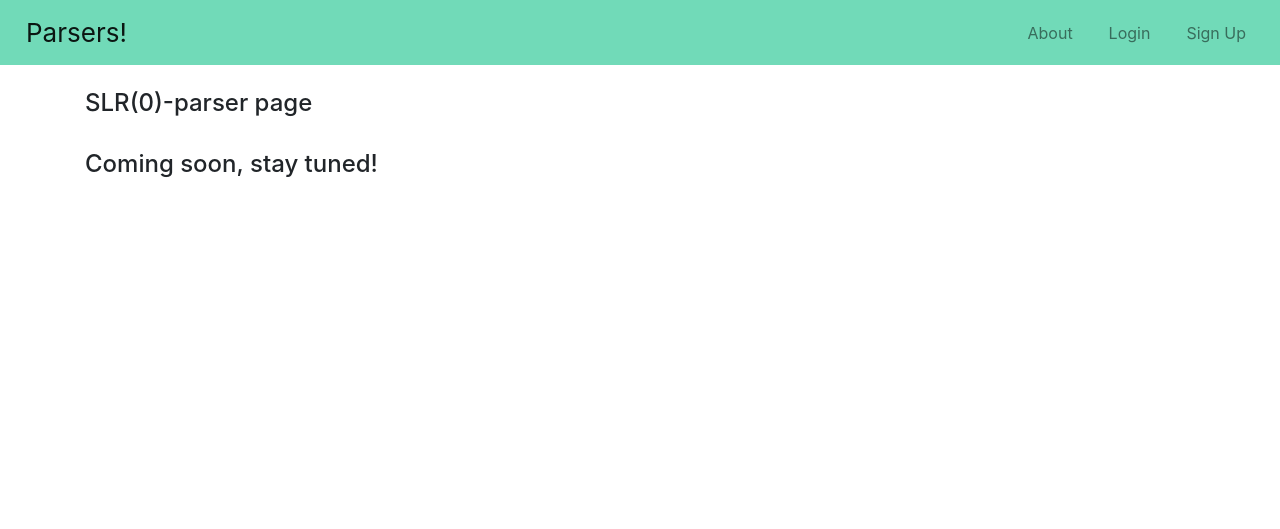
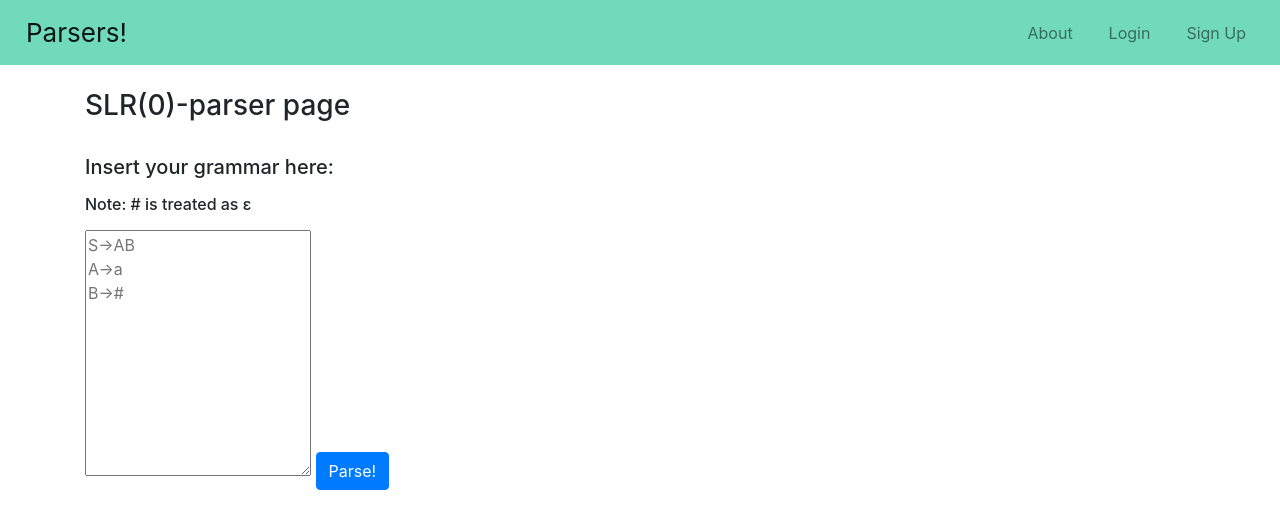
Before and after one commit to heavenblade/parser_site, a Django app: page /slr0-parser/ in a window 1280 px wide. Shown: the top 529 px of the page. Run offline with Django 3.2, Linux system fonts and the light colour scheme; some libraries are stand-ins or nearby versions.

Commit message:
Now every page (maybe) works as intended

```diff
--- a/main/templates/main/lr0_parser_page.html
+++ b/main/templates/main/lr0_parser_page.html
@@ -10,7 +10,7 @@
             <form method="POST">
                 {% csrf_token %}
                 {{ form }}
-                <button type="submit" class="btn btn-primary" onclick="window.location.href='/lr0-parser/parsing-grammar-<grammar_id>'" id="lr0_parse_button">Parse!</button>
+                <button type="submit" class="btn btn-primary btn-parser-page" id="lr0_parse_button">Parse!</button>
             </form>
         </div>
     </div>
--- a/main/templates/main/slr0_parser_page.html
+++ b/main/templates/main/slr0_parser_page.html
@@ -1,7 +1,17 @@
 {% extends "main/home.html" %}
 
 {% block content %}
-    <h4>SLR(0)-parser page</h4>
+    <h3>SLR(0)-parser page</h3>
     <br>
-    <h4>Coming soon, stay tuned!</h4>
+    <div id="slr0_content_container">
+        <h5 id="grammar_subtitle"><p>Insert your grammar here:</p></h5>
+        <h6><p>Note: # is treated as &epsilon;</p></h6>
+        <div>
+            <form method="POST">
+                {% csrf_token %}
+                {{ form }}
+                <button type="submit" class="btn btn-primary btn-parser-page" id="slr0_parse_button">Parse!</button>
+            </form>
+        </div>
+    </div>
 {% endblock %}
--- a/main/templates/main/user_page.html
+++ b/main/templates/main/user_page.html
@@ -11,7 +11,8 @@
         <h2 id="user_page_title">{{user.username}} page</h2>
     </div>
     <br>
-    <h4>Coming soon, stay tuned!</h4>
+    <p><h4>List of submitted grammars</h4></p>
+    <br>
     <table class="table table-bordered" style="width: 80%">
         <tr>
             <th>Grammar productions</th>
@@ -34,7 +35,7 @@
                     <td style="text-align: center;">LL(1)</td>
                 {% endif %}
                 <td>{{ element.grammar_timestamp }}</td>
-                <td><input class="btn btn-primary btn-user-page" value="Parsing table" onclick="window.location.href='/{{element.grammar_used_parser}}-parser/parsing-grammar-{{element.id}}'"/></td>
+                <td><input class="btn btn-primary btn-user-page" value="Parsing table" onclick="window.location.href='/{{element.grammar_used_parser}}-parser/parsing-grammar-{{element.id}}/'"/></td>
             </tr>
         {% endfor %}
 {% endblock %}
--- a/main/urls.py
+++ b/main/urls.py
@@ -14,7 +14,11 @@ urlpatterns = [
     path("lr0-parser/", views.lr0_parser, name = "lr0-parser"),
     path("lr0-parser/parsing-grammar-<grammar_id>/", views.dyn_grammar_parsing, name = "lr0-grammar-parsing"),
     path("slr0-parser/", views.slr0_parser, name = "slr0-parser"),
+    path("slr0-parser/parsing-grammar-<grammar_id>/", views.dyn_grammar_parsing, name = "slr0-grammar-parsing"),
     path("lr1-parser/", views.lr1_parser, name = "lr1-parser"),
+    path("lr1-parser/parsing-grammar-<grammar_id>/", views.dyn_grammar_parsing, name = "lr1-grammar-parsing"),
     path("lalr1-parser/", views.lalr1_parser, name = "lalr1-parser"),
-    path("ll1-parser/", views.ll1_parser, name = "ll1-parser")
+    path("lalr1-parser/parsing-grammar-<grammar_id>/", views.dyn_grammar_parsing, name = "lalr1-grammar-parsing"),
+    path("ll1-parser/", views.ll1_parser, name = "ll1-parser"),
+    path("ll1-parser/parsing-grammar-<grammar_id>/", views.dyn_grammar_parsing, name = "ll1-grammar-parsing"),
 ]
--- a/main/views.py
+++ b/main/views.py
@@ -70,23 +70,93 @@ def lr0_parser(request):
             if not (Grammar.objects.filter(grammar_productions = lr0_form.cleaned_data['grammar_productions'], grammar_used_parser = 'lr0').exists()):
                 grammar = lr0_form.save()
             else:
+                grammar = Grammar.objects.get(grammar_productions = lr0_form.cleaned_data['grammar_productions'], grammar_used_parser = 'lr0')
                 print("Grammar already exists") ### Return that grammar which is already saved in database (maybe with the same method as the check above)
+            return(redirect('/lr0-parser/parsing-grammar-' + str(grammar.id)))
         else:
             messages.error(request, f"Please insert a grammar")
     return(render(request = request, template_name = "main/lr0_parser_page.html", context = {"form": lr0_form, "grammar": grammar}))
 
+def slr0_parser(request):
+    slr0_form = MyGrammarInsertForm()
+    grammar = None
+    if (request.method == "POST"):
+        slr0_form = MyGrammarInsertForm(request.POST)
+        if (slr0_form.is_valid()):
+            slr0_form.cleaned_data['grammar_used_parser'] = 'slr0'
+            slr0_form.cleaned_data['grammar_parsing_table_entries'] = ''
+            slr0_form.cleaned_data['grammar_user_submitter'] = request.user
+            slr0_form.cleaned_data['grammar_timestamp'] = timezone.now()
+            if not (Grammar.objects.filter(grammar_productions = slr0_form.cleaned_data['grammar_productions'], grammar_used_parser = 'slr0').exists()):
+                grammar = slr0_form.save()
+            else:
+                grammar = Grammar.objects.get(grammar_productions = slr0_form.cleaned_data['grammar_productions'], grammar_used_parser = 'slr0')
+                print("Grammar already exists") ### Return that grammar which is already saved in database (maybe with the same method as the check above)
+            return(redirect('/slr0-parser/parsing-grammar-' + str(grammar.id)))
+        else:
+            messages.error(request, f"Please insert a grammar")
+    return(render(request = request, template_name = "main/slr0_parser_page.html", context = {"form": slr0_form, "grammar": grammar}))
+
+def lr1_parser(request):
+    lr1_form = MyGrammarInsertForm()
+    grammar = None
+    if (request.method == "POST"):
+        lr1_form = MyGrammarInsertForm(request.POST)
+        if (lr1_form.is_valid()):
+            lr1_form.cleaned_data['grammar_used_parser'] = 'lr1'
+            lr1_form.cleaned_data['grammar_parsing_table_entries'] = ''
+            lr1_form.cleaned_data['grammar_user_submitter'] = request.user
+            lr1_form.cleaned_data['grammar_timestamp'] = timezone.now()
+            if not (Grammar.objects.filter(grammar_productions = lr1_form.cleaned_data['grammar_productions'], grammar_used_parser = 'lr1').exists()):
+                grammar = lr1_form.save()
+            else:
+                grammar = Grammar.objects.get(grammar_productions = lr1_form.cleaned_data['grammar_productions'], grammar_used_parser = 'lr1')
+                print("Grammar already exists") ### Return that grammar which is already saved in database (maybe with the same method as the check above)
+            return(redirect('/lr1-parser/parsing-grammar-' + str(grammar.id)))
+        else:
+            messages.error(request, f"Please insert a grammar")
+    return(render(request = request, template_name = "main/lr1_parser_page.html", context = {"form": lr1_form, "grammar": grammar}))
+
+def lalr1_parser(request):
+    lalr1_form = MyGrammarInsertForm()
+    grammar = None
+    if (request.method == "POST"):
+        lalr1_form = MyGrammarInsertForm(request.POST)
+        if (lalr1_form.is_valid()):
+            lalr1_form.cleaned_data['grammar_used_parser'] = 'lalr1'
+            lalr1_form.cleaned_data['grammar_parsing_table_entries'] = ''
+            lalr1_form.cleaned_data['grammar_user_submitter'] = request.user
+            lalr1_form.cleaned_data['grammar_timestamp'] = timezone.now()
+            if not (Grammar.objects.filter(grammar_productions = lalr1_form.cleaned_data['grammar_productions'], grammar_used_parser = 'lalr1').exists()):
+                grammar = lalr1_form.save()
+            else:
+                grammar = Grammar.objects.get(grammar_productions = lalr1_form.cleaned_data['grammar_productions'], grammar_used_parser = 'lalr1')
+                print("Grammar already exists") ### Return that grammar which is already saved in database (maybe with the same method as the check above)
+            return(redirect('/lalr1-parser/parsing-grammar-' + str(grammar.id)))
+        else:
+            messages.error(request, f"Please insert a grammar")
+    return(render(request = request, template_name = "main/lalr1_parser_page.html", context = {"form": lalr1_form, "grammar": grammar}))
+
+def ll1_parser(request):
+    ll1_form = MyGrammarInsertForm()
+    grammar = None
+    if (request.method == "POST"):
+        ll1_form = MyGrammarInsertForm(request.POST)
+        if (ll1_form.is_valid()):
+            ll1_form.cleaned_data['grammar_used_parser'] = 'll1'
+            ll1_form.cleaned_data['grammar_parsing_table_entries'] = ''
+            ll1_form.cleaned_data['grammar_user_submitter'] = request.user
+            ll1_form.cleaned_data['grammar_timestamp'] = timezone.now()
+            if not (Grammar.objects.filter(grammar_productions = ll1_form.cleaned_data['grammar_productions'], grammar_used_parser = 'll1').exists()):
+                grammar = ll1_form.save()
+            else:
+                grammar = Grammar.objects.get(grammar_productions = ll1_form.cleaned_data['grammar_productions'], grammar_used_parser = 'll1')
+                print("Grammar already exists") ### Return that grammar which is already saved in database (maybe with the same method as the check above)
+            return(redirect('/ll1-parser/parsing-grammar-' + str(grammar.id)))
+        else:
+            messages.error(request, f"Please insert a grammar")
+    return(render(request = request, template_name = "main/ll1_parser_page.html", context = {"form": ll1_form, "grammar": grammar}))
+
 def dyn_grammar_parsing(request, grammar_id):
     grammar = Grammar.objects.get(id = grammar_id)
-    return(render(request = request, template_name = "main/lr0_grammar_parsing.html", context = {"grammar": grammar}))
-
-def slr0_parser(request):
-    return(render(request = request, template_name = "main/slr0_parser_page.html"))
-
-def lr1_parser(request):
-    return(render(request = request, template_name = "main/lr1_parser_page.html"))
-
-def lalr1_parser(request):
-    return(render(request = request, template_name = "main/lalr1_parser_page.html"))
-
-def ll1_parser(request):
-    return(render(request = request, template_name = "main/ll1_parser_page.html"))
+    return(render(request = request, template_name = "main/grammar_parsing.html", context = {"grammar": grammar}))
```
Also changed, not shown: main/static/css/style.css (+8 -13 lines), main/templates/main/lalr1_parser_page.html (+12 -2 lines), main/templates/main/ll1_parser_page.html (+12 -2 lines), main/templates/main/lr1_parser_page.html (+12 -2 lines), db.sqlite3, main/templates/main/grammar_parsing.html (renamed from main/templates/main/lr0_grammar_parsing.html).
